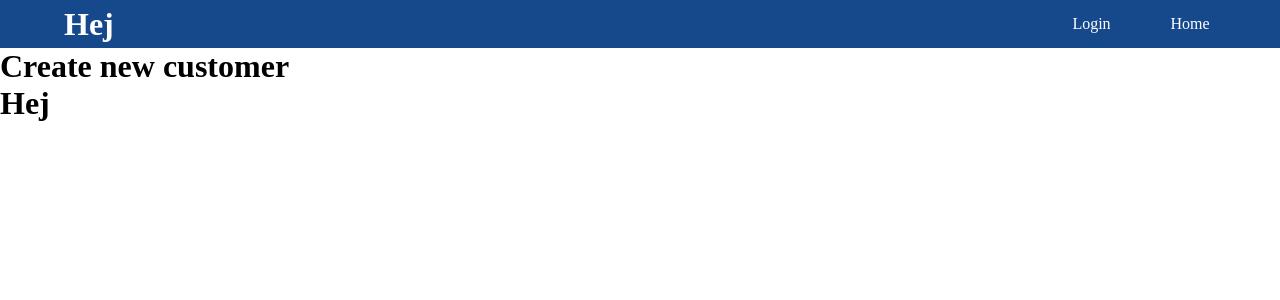
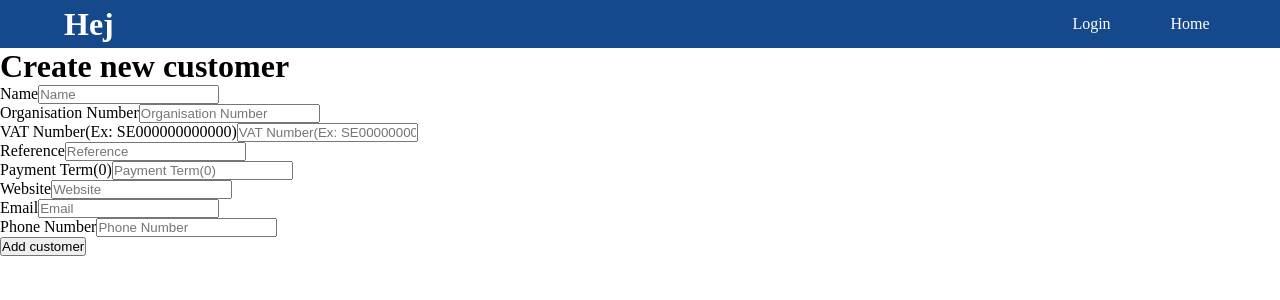
Before and after one commit to henningsover/js-lessons-business, a React (Create React App) app: page /home/create-customer in a window 1280 px wide. Shown: the top 300 px of the page. Built offline with nearby package versions, Linux system fonts and the light colour scheme.

Commit message:
*Add createCustomer func *Add showCustomers func

```diff
--- a/src/components/create_customer_page/CreateCustomerForm.jsx
+++ b/src/components/create_customer_page/CreateCustomerForm.jsx
@@ -3,21 +3,56 @@ import BuildKit from '../../data/BuildKit';
 import UserKit from '../../data/UserKit';
 
 export default function CreateCustomerForm() {
-  const [name, setName] = useState();
-  const [organisationNr, setOrganisationNr] = useState();
-  const [vatNr, setVatNr] = useState();
-  const [reference, setReference] = useState();
-  const [paymentTerm, setPaymentTerm] = useState();
-  const [website, setWebsite] = useState();
-  const [email, setEmail] = useState();
-  const [phoneNumber, setPhoneNumber] = useState();
+  const [name, setName] = useState('');
+  const [organisationNr, setOrganisationNr] = useState('');
+  const [vatNr, setVatNr] = useState('');
+  const [reference, setReference] = useState('');
+  const [paymentTerm, setPaymentTerm] = useState('');
+  const [website, setWebsite] = useState('');
+  const [email, setEmail] = useState('');
+  const [phoneNumber, setPhoneNumber] = useState('');
 
   const userKit = new UserKit();
   const buildKit = new BuildKit();
+  console.log(userKit);
+
+  const inputObjects = [
+    ['Name', name, setName],
+    ['Organisation Number', organisationNr, setOrganisationNr],
+    ['VAT Number(Ex: SE000000000000)', vatNr, setVatNr],
+    ['Reference', reference, setReference],
+    ['Payment Term(0)', paymentTerm, setPaymentTerm],
+    ['Website', website, setWebsite],
+    ['Email', email, setEmail],
+    ['Phone Number', phoneNumber, setPhoneNumber],
+  ];
+
+  //Todo: Validate inputs to match API
+  // const inputObjects = [
+  //   { name: 'Name', stateVariable: name, setStateVariable: setName, inputType: 'text', maxLength: 50 },
+  // ];
+
+  function handleSubmit(event) {
+    event.preventDefault();
+    const VATreg = /^(SE)?[0-9]{12}$/;
+    if (!VATreg.test(vatNr)) {
+      console.log('VAT number not accepted');
+    } else {
+      userKit
+        .createCustomer(name, organisationNr, vatNr, reference, paymentTerm, website, email, phoneNumber)
+        .then((res) => res.json())
+        .then((data) => {
+          console.log(data);
+        });
+    }
+  }
 
   return (
-    <form>
-      <h1>Hej</h1>
+    <form onSubmit={handleSubmit}>
+      {inputObjects.map((inputItem, index) => {
+        return buildKit.renderInput(index, inputItem[0], inputItem[1], inputItem[2]);
+      })}
+      <button type="submit">Add customer</button>
     </form>
   );
 }
--- a/src/data/UserKit.js
+++ b/src/data/UserKit.js
@@ -1,11 +1,11 @@
-const ROOT_URL = "https://frebi.willandskill.eu/";
+const ROOT_URL = 'https://frebi.willandskill.eu/';
 
 export default class {
   async register(firstName, lastName, email, password, organisationName, organisationKind) {
     const url = `${ROOT_URL}auth/users/`;
     const payload = { firstName, lastName, email, password, organisationName, organisationKind };
     return fetch(url, {
-      method: "POST",
+      method: 'POST',
       headers: this.getPublicHeaders(),
       body: JSON.stringify(payload),
     });
@@ -15,7 +15,7 @@ export default class {
     const url = `${ROOT_URL}auth/users/activate/`;
     const payload = { uid, token };
     return fetch(url, {
-      method: "POST",
+      method: 'POST',
       headers: this.getPublicHeaders(),
       body: JSON.stringify(payload),
     });
@@ -25,7 +25,7 @@ export default class {
     const url = `${ROOT_URL}api-token-auth/`;
     const payload = { email, password };
     return fetch(url, {
-      method: "POST",
+      method: 'POST',
       headers: this.getPublicHeaders(),
       body: JSON.stringify(payload),
     });
@@ -38,22 +38,32 @@ export default class {
     });
   }
 
+  async createCustomer(name, organisationNr, vatNr, reference, paymentTerm, website, email, phoneNumber) {
+    const url = `${ROOT_URL}api/v1/customers`;
+    const payload = { name, organisationNr, vatNr, reference, paymentTerm, website, email, phoneNumber };
+    return fetch(url, {
+      method: 'POST',
+      headers: this.getPrivateHeaders(),
+      body: JSON.stringify(payload),
+    });
+  }
+
   setToken(token) {
-    localStorage.setItem("BUSINESS_TOKEN", token);
+    localStorage.setItem('BUSINESS_TOKEN', token);
   }
 
   getToken() {
-    return localStorage.getItem("BUSINESS_TOKEN");
+    return localStorage.getItem('BUSINESS_TOKEN');
   }
 
   getPublicHeaders() {
     return {
-      "Content-Type": "application/json",
+      'Content-Type': 'application/json',
     };
   }
   getPrivateHeaders() {
     return {
-      "Content-Type": "application/json",
+      'Content-Type': 'application/json',
       Authorization: `Bearer ${this.getToken()}`,
     };
   }
--- a/src/pages/HomePage.jsx
+++ b/src/pages/HomePage.jsx
@@ -1,8 +1,9 @@
-import React from 'react';
+import React, { useState } from 'react';
 import { useHistory } from 'react-router-dom';
 import UserKit from '../data/UserKit';
 
 export default function HomePage() {
+  const [customerList, setCustomerList] = useState(null);
   const userKit = new UserKit();
   const history = useHistory();
 
@@ -15,13 +16,22 @@ export default function HomePage() {
       .getCustomerList()
       .then((res) => res.json())
       .then((data) => {
-        console.log(data.results);
+        setCustomerList(data.results);
+        console.log(data);
       });
   }
   return (
     <main>
       <h1>Home</h1>
       <button onClick={getCustomerList}>Get customer List</button>
+      {customerList &&
+        customerList.map((customer, index) => {
+          return (
+            <div key={index}>
+              <p>{customer.name}</p>
+            </div>
+          );
+        })}
     </main>
   );
 }
```
